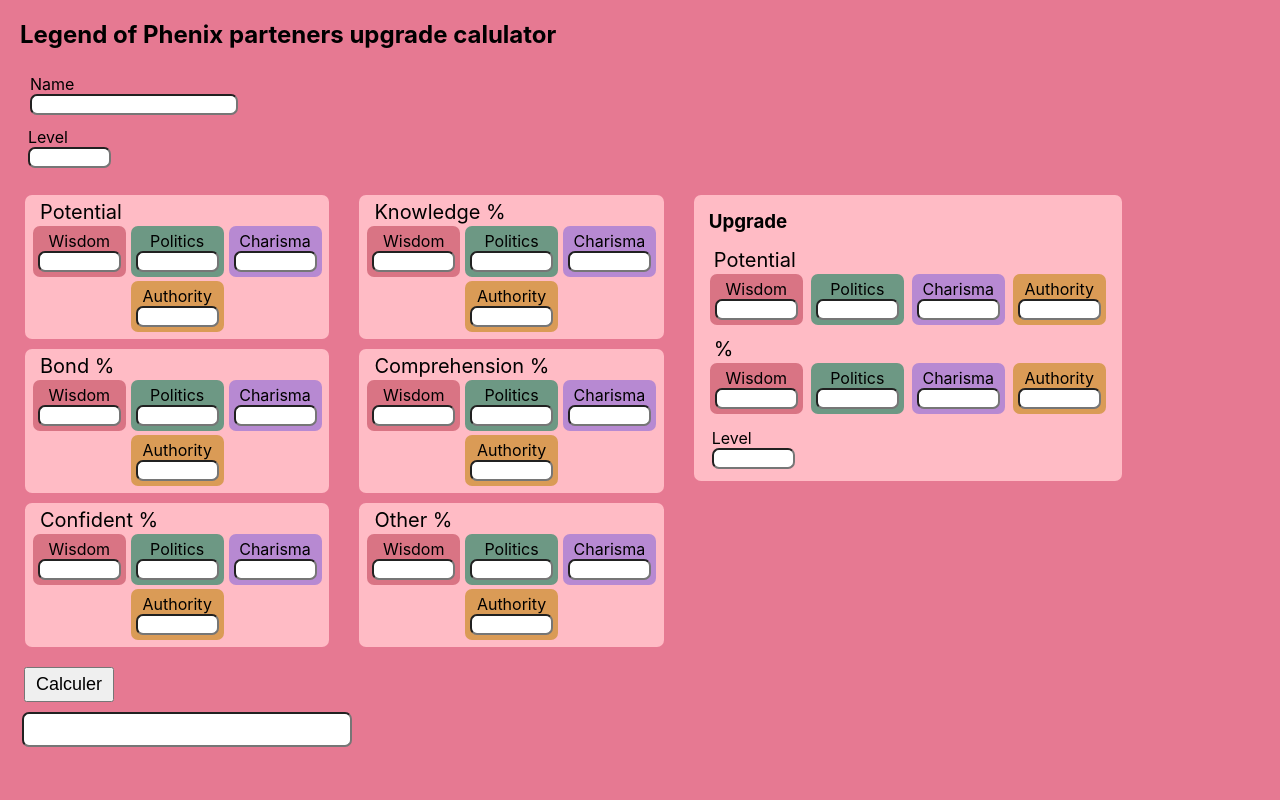
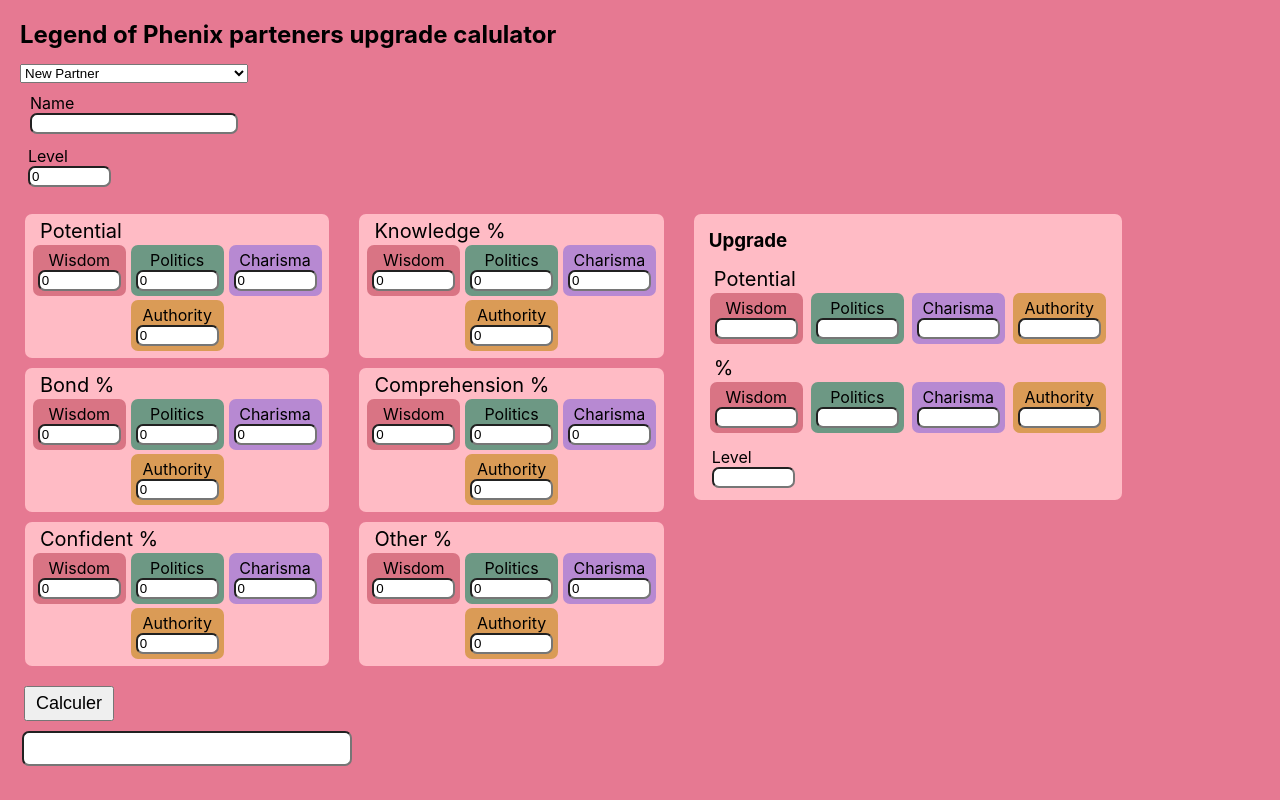
Before and after one commit to AoMirai/lop-attr-partenair-calculator, a React (Create React App) app: page / in a window 1280 px wide. Built offline with nearby package versions, Linux system fonts and the light colour scheme.

Commit message:
enregistrement partenaire localstorage + select affichage

```diff
--- a/src/App.js
+++ b/src/App.js
@@ -21,6 +21,13 @@ class App extends Component {
     }
   }
 
+  componentDidMount = () => {
+    let storage = window.localStorage;
+    let listPartners = storage.getItem('partener');
+    this.setState({ listPartners : JSON.parse(listPartners) });
+  }
+
+
   handleChange = (event) => {
     this.setState({ [event.target.id]: event.target.value });
   }
@@ -36,7 +43,7 @@ class App extends Component {
     }
   }
 
-  onClickResult = () => {
+  onClickResult = async () => {
 
     let {name, potUp, lvlUp, pourcentUp, bond, confident, knowledge, comprehension, other, pot} = this.state;
     lvlUp = parseFloat(lvlUp);
@@ -74,21 +81,22 @@ class App extends Component {
     }
 
     let storage = window.localStorage;
-    let listPartener = storage.getItem('partener');
+    let listPartners = storage.getItem('partener');
     const partener = {
       [name] : { 'lvl': lvl, pot, bond, confident, knowledge, comprehension, other}
     }
-    if (!listPartener) {
+    if (!listPartners) {
       storage.setItem('partener', JSON.stringify(partener));
     } else {
-      storage.setItem('partener', JSON.stringify({...listPartener, partener}));
+      storage.setItem('partener', JSON.stringify({...listPartners, partener}));
     }
 
     result = parseInt((totalAttrUp - totalAttr) + (totalPourcentUp - totalPourcent));
 
-
     this.setState({
-      result, history: [
+      listPartners : {...listPartners, partener},
+      result,
+      history: [
         ...this.state.history,
         {
           name,
@@ -106,7 +114,7 @@ class App extends Component {
     return (
       <div className="App">
         <h2>Legend of Phenix parteners upgrade calulator</h2>
-        <Parameter handleChange={this.handleChange} handleChangeStats={this.handleChangeStats} onClickResult={this.onClickResult} />
+        <Parameter listPartners={this.state.listPartners} handleChange={this.handleChange} handleChangeStats={this.handleChangeStats} onClickResult={this.onClickResult} />
         <button className='Calculer' onClick={this.onClickResult}>Calculer</button>
         <Result value={this.state.resultUp} />
         <History history={this.state.history} />
--- a/src/Input.jsx
+++ b/src/Input.jsx
@@ -3,15 +3,17 @@ import React, { Component } from 'react';
 class Input extends Component {
 
     render() {
+        const {name, className, type, id, handleChange, value} = this.props;
         return (
-            <div className={'Input ' + this.props.name}>
-                <label htmlFor={this.props.name}>{this.props.name}</label>
+            <div className={'Input ' + name}>
+                <label htmlFor={name}>{name}</label>
                 <input
-                className={this.props.className}
-                type={this.props.type}
-                id={this.props.id}
-                name={this.props.name}
-                onChange={this.props.handleChange}
+                className={className}
+                type={type}
+                id={id}
+                name={name}
+                onChange={handleChange}
+                value={value}
               />
             </div>
         )
--- a/src/Parameter.jsx
+++ b/src/Parameter.jsx
@@ -3,13 +3,66 @@ import Input from './Input';
 
 let potential = ["Wisdom", "Politics", "Charisma", "Authority"]
 class Parameter extends Component {
+    constructor(props) {
+        super(props)
+        this.state = {
+            pot: [{ Wisdom: 0 }, { Politics: 0 }, { Charisma: 0 }, { Authority: 0 }],
+            bond: [{ Wisdom: 0 }, { Politics: 0 }, { Charisma: 0 }, { Authority: 0 }],
+            confident: [{ Wisdom: 0 }, { Politics: 0 }, { Charisma: 0 }, { Authority: 0 }],
+            knowledge: [{ Wisdom: 0 }, { Politics: 0 }, { Charisma: 0 }, { Authority: 0 }],
+            comprehension: [{ Wisdom: 0 }, { Politics: 0 }, { Charisma: 0 }, { Authority: 0 }],
+            other: [{ Wisdom: 0 }, { Politics: 0 }, { Charisma: 0 }, { Authority: 0 }],
+            lvl: 0,
+            name: ''
+        }
+    }
+
+    handleRegisterPartners = (e) => {
+        const partner = e.target.value;
+        const { listPartners } = this.props;
+        let update = { name: partner };
+        const newPartner = {
+            pot: [{ Wisdom: 0 }, { Politics: 0 }, { Charisma: 0 }, { Authority: 0 }],
+            bond: [{ Wisdom: 0 }, { Politics: 0 }, { Charisma: 0 }, { Authority: 0 }],
+            confident: [{ Wisdom: 0 }, { Politics: 0 }, { Charisma: 0 }, { Authority: 0 }],
+            knowledge: [{ Wisdom: 0 }, { Politics: 0 }, { Charisma: 0 }, { Authority: 0 }],
+            comprehension: [{ Wisdom: 0 }, { Politics: 0 }, { Charisma: 0 }, { Authority: 0 }],
+            other: [{ Wisdom: 0 }, { Politics: 0 }, { Charisma: 0 }, { Authority: 0 }],
+            lvl: 0,
+            name: ''
+        }
+        if (listPartners[partner] !== undefined) {
+            for (const key in listPartners[partner]) {
+                if (Object.hasOwnProperty.call(listPartners[partner], key)) {
+                    update[key] = listPartners[partner][key];
+                }
+            }
+        } else {
+            update = newPartner;
+        }
+        console.log(update);
+        this.setState(update);
+    }
+
+
 
     render() {
+        const { handleChange, handleChangeStats, listPartners } = this.props;
+        const partnerName = [];
+        for (const key in listPartners) {
+            if (Object.hasOwnProperty.call(listPartners, key)) {
+                partnerName.push(key);
+            }
+        }
         return (
             <div className="Parameter">
                 <div className='wrap-content col'>
-                    <Input handleChange={this.props.handleChange} className='pot' name="Name" id="name" type="text" />
-                    <Input handleChange={this.props.handleChange} className='lvl' type="number" name="Level" id="lvl" />
+                    <select onChange={this.handleRegisterPartners} className='name' >
+                        <option value="">New Partner</option>
+                        {partnerName.map((x, i) => <option key={i} value={x}>{x}</option>)}
+                    </select>
+                    <Input handleChange={handleChange} className='name' name="Name" id="name" type="text" value={this.state.name} />
+                    <Input handleChange={handleChange} className='lvl' type="number" name="Level" id="lvl" value={this.state.lvl} />
                 </div>
                 <div className='wrap-content'>
 
@@ -17,38 +70,43 @@ class Parameter extends Component {
                         <div className='para pot'>
                             <div className='title'>Potential</div>
                             <div className='map'>
-                                {potential.map(pot =>
-                                    <Input handleChange={this.props.handleChangeStats}
+                                {potential.map((pot, i) =>
+                                    <Input handleChange={handleChangeStats}
                                         className='pot'
                                         type="number"
                                         key={'pot' + pot}
                                         id={'pot' + pot}
-                                        name={pot} />)}
+                                        name={pot}
+                                        value={this.state.pot[i][pot]}
+                                    />)}
                             </div>
                         </div>
                         <div className='para bond'>
                             <div className='title'>Bond %</div>
                             <div className='map'>
-                                {potential.map(pot =>
-                                    <Input handleChange={this.props.handleChangeStats}
+                                {potential.map((pot, i) =>
+                                    <Input handleChange={handleChangeStats}
                                         className='bond'
                                         type="number"
                                         key={'bond' + pot}
                                         id={'bond' + pot}
                                         name={pot}
+                                        value={this.state.bond[i][pot]}
                                     />)}
                             </div>
                         </div>
                         <div className='para confident'>
                             <div className='title'>Confident %</div>
                             <div className='map'>
-                                {potential.map(pot =>
-                                    <Input handleChange={this.props.handleChangeStats}
+                                {potential.map((pot, i) =>
+                                    <Input handleChange={handleChangeStats}
                                         className='confident'
                                         type="number"
                                         key={'confident' + pot}
                                         id={'confident' + pot}
-                                        name={pot} />)}
+                                        name={pot}
+                                        value={this.state.confident[i][pot]}
+                                    />)}
                             </div>
                         </div>
                     </div>
@@ -56,37 +114,43 @@ class Parameter extends Component {
                         <div className='para knowledge'>
                             <div className='title'>Knowledge %</div>
                             <div className='map'>
-                                {potential.map(pot =>
-                                    <Input handleChange={this.props.handleChangeStats}
+                                {potential.map((pot, i) =>
+                                    <Input handleChange={handleChangeStats}
                                         className='knowledge'
                                         type="number"
                                         key={'knowledge' + pot}
                                         id={'knowledge' + pot}
-                                        name={pot} />)}
+                                        name={pot}
+                                        value={this.state.knowledge[i][pot]}
+                                    />)}
                             </div>
                         </div>
                         <div className='para comprehension'>
                             <div className='title'>Comprehension %</div>
                             <div className='map'>
-                                {potential.map(pot =>
-                                    <Input handleChange={this.props.handleChangeStats}
+                                {potential.map((pot, i) =>
+                                    <Input handleChange={handleChangeStats}
                                         className='comprehension'
                                         type="number"
                                         key={'comprehension' + pot}
                                         id={'comprehension' + pot}
-                                        name={pot} />)}
+                                        name={pot}
+                                        value={this.state.comprehension[i][pot]}
+                                    />)}
                             </div>
                         </div>
                         <div className='para other'>
                             <div className='title'>Other %</div>
                             <div className='map'>
-                                {potential.map(pot =>
-                                    <Input handleChange={this.props.handleChangeStats}
+                                {potential.map((pot, i) =>
+                                    <Input handleChange={handleChangeStats}
                                         className='other'
                                         type="number"
                                         key={'other' + pot}
                                         id={'other' + pot}
-                                        name={pot} />)}
+                                        name={pot}
+                                        value={this.state.other[i][pot]}
+                                    />)}
                             </div>
                         </div>
                     </div>
@@ -96,8 +160,8 @@ class Parameter extends Component {
                             <div className='block'>
                                 <div className='title'>Potential</div>
                                 <div className='map'>
-                                    {potential.map(pot =>
-                                        <Input handleChange={this.props.handleChangeStats}
+                                    {potential.map((pot, i) =>
+                                        <Input handleChange={handleChangeStats}
                                             className='potUp'
                                             type="number"
                                             key={'up' + pot}
@@ -109,8 +173,8 @@ class Parameter extends Component {
                                 <div className='title'>%</div>
 
                                 <div className='map'>
-                                    {potential.map(pot =>
-                                        <Input handleChange={this.props.handleChangeStats}
+                                    {potential.map((pot, i) =>
+                                        <Input handleChange={handleChangeStats}
                                             className='pourcentUp'
                                             type="number"
                                             key={'%up' + pot}
@@ -119,7 +183,7 @@ class Parameter extends Component {
                                 </div>
                             </div>
                             <div className='block'>
-                                <Input handleChange={this.props.handleChange}
+                                <Input handleChange={handleChange}
                                     className='lvlUp'
                                     type="number"
                                     key='lvlUp'
```
